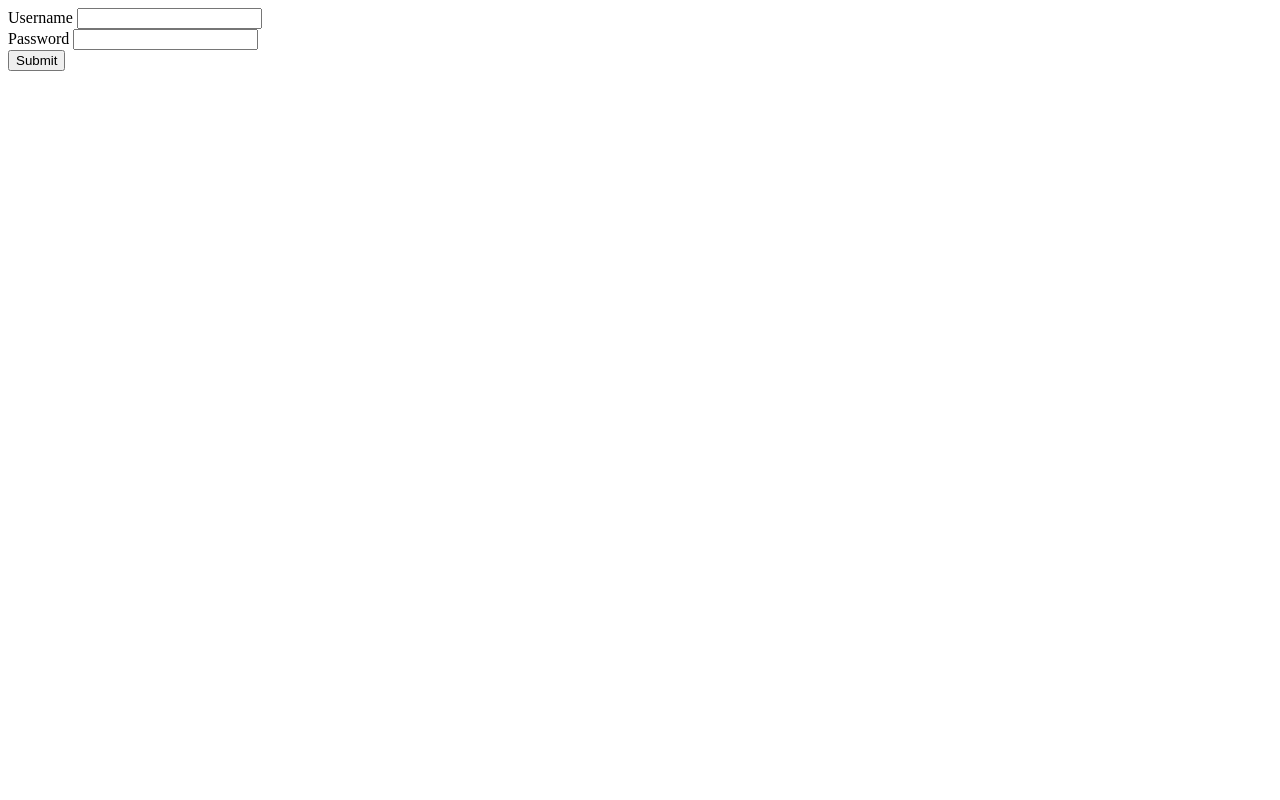
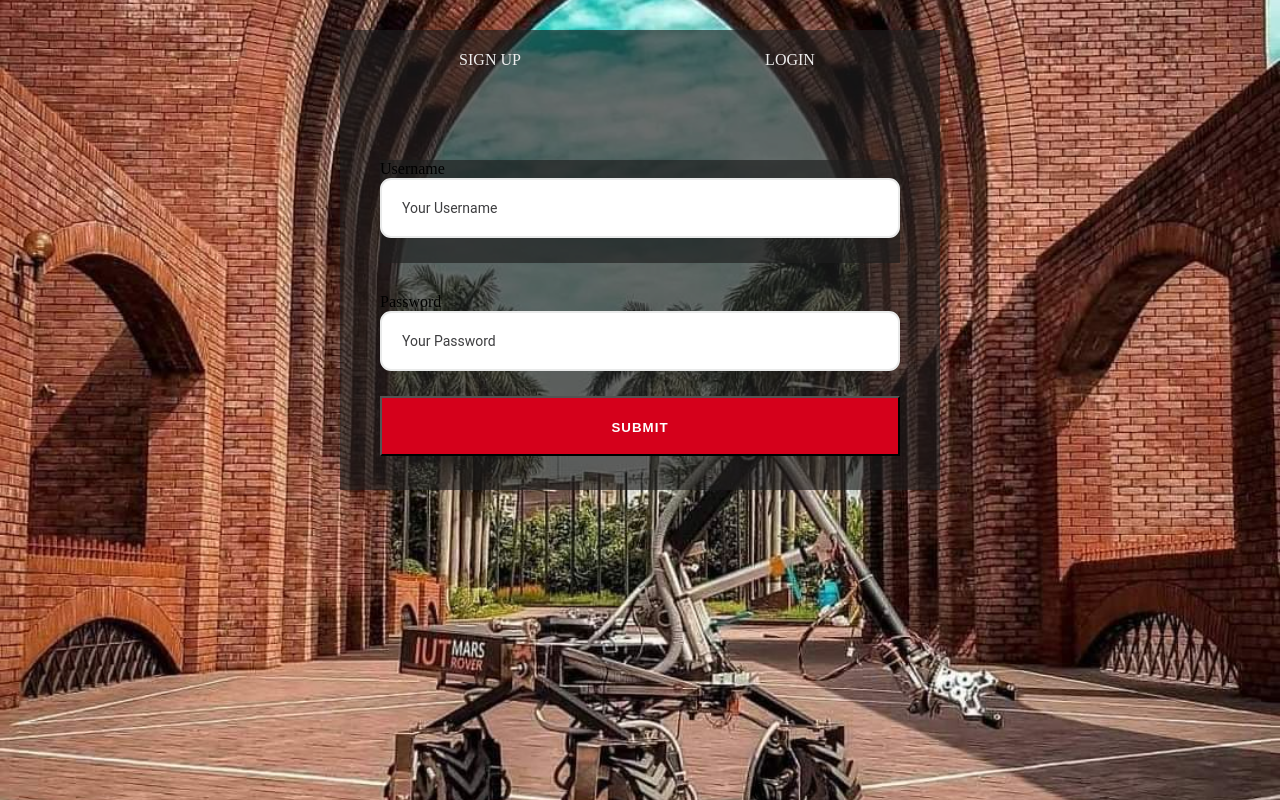
Before and after one commit to AlifArshad04/Avijatrik-GUI, a plain HTML site: page all_files/Login.html in a window 1280 px wide. Drawn offline with Linux system fonts and the light colour scheme.

Commit message:
Updated the html and css. Also fixed the username, password prblm

```diff
--- a/all_files/Login.html
+++ b/all_files/Login.html
@@ -6,19 +6,26 @@
     <meta http-equiv="X-UA-Compatible" content="ie=edge">
     <title>Login to Avijatrik</title>
     <script defer src="login.js"></script>
+    <link href="login.css" rel="stylesheet" >
 </head>
 <body>
+    <div class="wrapper">
+    <div class="container">
+        <div class="signup">Sign up</div>
+        <div class="login">Login</div>
     <div id="error"></div>
-    <form id="form" action="/" method="GET">
-        <div>
+    <form class="signin-form" id="form" action="/" method="GET">
+        <div class="container">
             <label for="username">Username</label>
-            <input id="username" name="username" type="text" required>
+            <input class="input" placeholder="Your Username" id="username" name="username" type="text" required>
         </div>
         <div>
             <label for="password">Password</label>
-            <input id="password" name="password" type="password">
+            <input class="input" placeholder="Your Password" id="password" name="password" type="password">
         </div>
-        <button type="submit">Submit</button>
+        <button class="btn" type="submit">Submit</button>
     </form>
+</div>
+</div>
 </body>
 </html>
--- a/all_files/login.css
+++ b/all_files/login.css
@@ -5,13 +5,12 @@
   }
 
   body{
-    background-image: url(../images/img_rover.png);
+    background-image: url(Rover.jpg);
+    height: 100%;
     background-repeat: no-repeat;
-    background-size:cover;
-    background-position: bottom center;
-    font-family: roboto;
-    user-select: none;
-    color: #eeeeee;
+    background-size: cover;
+    background-position: center;
+    background-color: #ccc;
   }
 
   .wrapper{
--- a/all_files/login.js
+++ b/all_files/login.js
@@ -2,6 +2,7 @@ const username = document.getElementById('username')
 const password = document.getElementById('password')
 const form = document.getElementById('form')
 const errorElement = document.getElementById('error')
+
 form.addEventListener('submit', (e) => {
     let messages = []
 
@@ -21,15 +22,15 @@ form.addEventListener('submit', (e) => {
         messages.push('Password can not be password')
     }
 
-    else if(username.value !== 'UserID1' ) {
+    else if(username.value != 'UserID1' ) {
         messages.push("Incorrect Username!")
     }
 
-    else if( password.value !== "AccessCode1") {
+    else if( password.value != "AccessCode1") {
         messages.push("Incorrect Password!")
     }
 
-    else if(messages.length > 0) {
+     if(messages.length > 0) {
         e.preventDefault()
         errorElement.innerText = messages.join(', ')
     }
```
